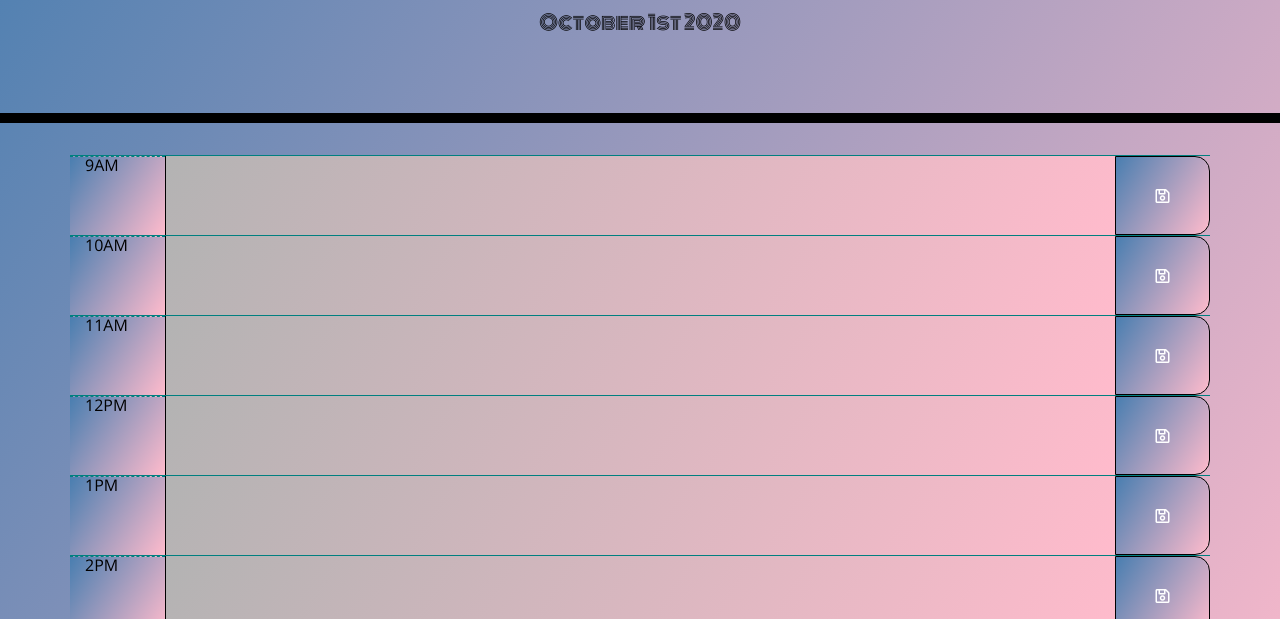
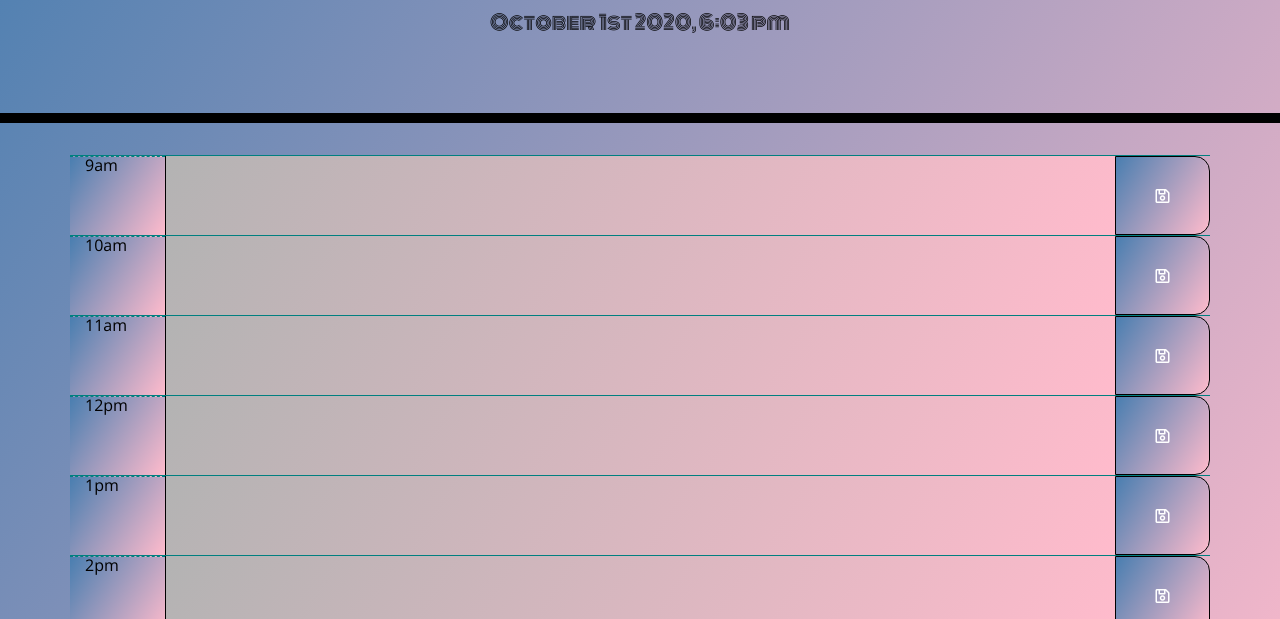
Before and after one commit to neyneyalldayday/nene-s-work-day-scheduler-, a plain HTML site: page index.html in a window 1280 px wide. Shown: the part 181-800 px from the top of the page. Drawn offline with nearby package versions, Linux system fonts and the light colour scheme.

Commit message:
did some refractoring to the scheduler

```diff
--- a/index.html
+++ b/index.html
@@ -19,7 +19,7 @@
   <header class="jumbotron">
     <h1 class="display-3">Work Day Scheduler</h1>
     <p class="lead">A simple calendar app for scheduling your work day</p>
-    <p id="currentDay" class="lead"></p>
+    <p id="thisDay" class="lead"></p>
   </header>
   <div class="container">
     <!-- Timeblocks go here -->
--- a/logic.js
+++ b/logic.js
@@ -1,76 +1,54 @@
 $(document).ready(function () {
-    // i need to list my variables
-    var workHours = [9, 10, 11, 12, 13, 14, 15, 16, 17]
-    var todaysDate = moment().format('MMMM Do YYYY');
-    var localTime = moment().format('H');
+    // work hours current date and local san antonio time as variables
+    var timeCounter = function () {
+        $("#thisDay").text(moment().format('MMMM Do YYYY, h:mm a'));
+    };
+    timeCounter()
+    setInterval(timeCounter, 1000);
+    var workingHours = ["9am", "10am", "11am", "12pm", "1pm", "2pm", "3pm", "4pm", "5pm"]
 
 
-    console.log(localTime)
-    // displaying the date
-    $("#currentDay").append(todaysDate)
+    // for loop
+    for (var i = 0; i < workingHours.length; i++) {
 
-
-
-    //for loop
-    for (var i = 0; i < workHours.length; i++) {
-        // make these freaking colors work
-        if (workHours[i] / 12 > 1) {
-
-            console.log(workHours[i]);
-            timeDay = "PM";
-            console.log(workHours[i] * 10);
-            hour = workHours[i] - 12;
-        } else {
-            var hour = workHours[i];
-            if (workHours[i] == 12) {
-                timeDay = "PM"
-            } else {
-                timeDay = "AM"
-            };
-        };
-
-
-
-        // creating my elements
-        var newEl = $("<div>");
+        var freshEl = $("<div>");
         var timeEl = $("<div>");
-        var planEl = $("<textarea>");
+        var agendaEl = $("<textarea>");
         var saveButton = $("<button>");
         var iconEl = $("<i>");
 
-
         // setting attributes and messing with css
-        newEl.attr("data-hour", workHours[i]);
-        newEl.attr("class", "row")
-        planEl.attr("class", "description col 10");
-        planEl.attr("id", "text" + [i]);
+        freshEl.attr("data-hour", workingHours[i]);
+        freshEl.attr("class", "row")
+        agendaEl.attr("class", "col-10");
+        agendaEl.attr("id", "text" + [i]);
         timeEl.attr("class", "hour col-1");
         saveButton.attr("class", "saveBtn col-1");
         saveButton.attr("id", [i]);
         iconEl.attr("class", "far fa-save");
 
+        // attaching the elements
+        $(".container").append(freshEl)
 
-        // attaching the elements
-        $(".container").append(newEl)
-
-        newEl.append(timeEl)
-        newEl.append(planEl)
-        newEl.append(saveButton)
+        freshEl.append(timeEl)
+        freshEl.append(agendaEl)
+        freshEl.append(saveButton)
         saveButton.append(iconEl)
 
         $("#text" + [i]).append(
             localStorage.getItem("newInfo" + [i])
         );
 
-        timeEl.text(hour + timeDay);
+        timeEl.text(workingHours[i]);
 
         // trying to make these colors dynamically change
-        if (workHours[i] == localTime) {
-            planEl.attr("class", "description col 10 present")
-        } else if (workHours[i] < localTime) {
-            planEl.attr("class", "description col 10 past")
+
+        if ((i + 9) < moment().hour()) {
+            agendaEl.attr("class", "col-10 past");
+        } else if ((i + 9) === moment().hour()) {
+            agendaEl.attr("class", "col-10 present");
         } else {
-            planEl.attr("class", "description col 10 future")
+            agendaEl.attr("class", "col-10 future");
         }
     }
     $(".saveBtn").on("click", function () {
```
